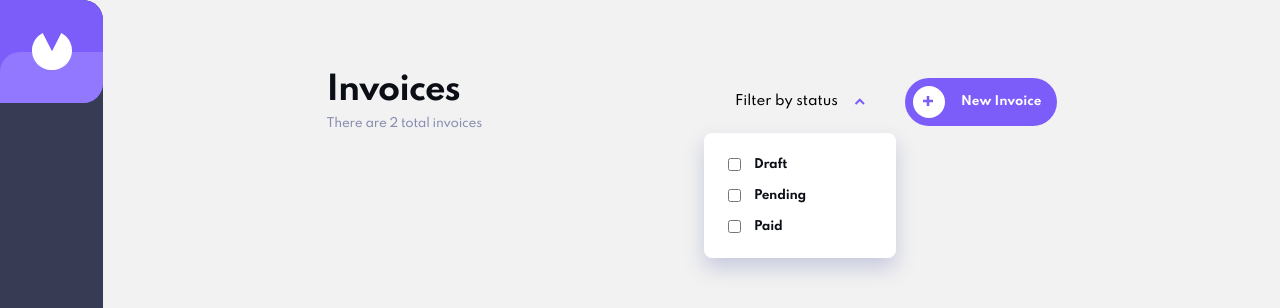
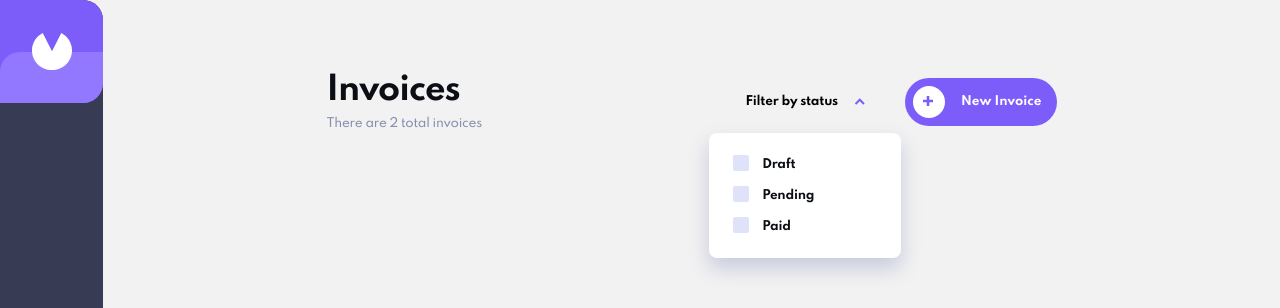
Before and after one commit to yjcyun/frontend_mentor, a Vue app in the folder guru/invoice-app/final-code/: page / in a window 1280 px wide. Both pictures are taken after a click on the button "Filter by status". Shown: the top 308 px of the page. Built offline with nearby package versions, Linux system fonts and the light colour scheme.

Commit message:
invoice: Implement filter by status

```diff
--- a/guru/invoice-app/final-code/src/components/header/FilterStatus.vue
+++ b/guru/invoice-app/final-code/src/components/header/FilterStatus.vue
@@ -1,44 +1,76 @@
 <template>
   <div class="filter">
-    <button class="filter__button" @click="toggleDropdown">
-      <span>Filter by status</span>
+    <button
+      class="filter__button"
+      ref="ref_dropdown_button"
+      @click="showDropdown = !showDropdown"
+    >
+      <span class="h4">{{ label }}</span>
       <span class="filter__button--arrow" :class="addRotateClass">
         <img src="../../assets/icon-arrow-down.svg" alt="" />
       </span>
     </button>
-    <div class="filter__dropdown" v-if="isOpen">
-      <div class="filter__form-control">
-        <input type="checkbox" name="" id="draft" />
-        <label for="draft" class="h4">Draft</label>
-      </div>
-      <div class="filter__form-control">
-        <input type="checkbox" name="" id="pending" />
-        <label for="pending" class="h4">Pending</label>
-      </div>
-      <div class="filter__form-control">
-        <input type="checkbox" name="" id="paid" />
-        <label for="paid" class="h4">Paid</label>
-      </div>
+    <div class="filter__dropdown" ref="ref_dropdown" v-show="showDropdown">
+      <label :for="key" class="h4" v-for="key in Object.keys(options)">
+        <input type="checkbox" :name="key" :id="key" v-model="options[key]" />
+        <div class="filter__checkbox"></div>
+        {{ key }}
+      </label>
     </div>
   </div>
 </template>
 
 <script>
+import { mapActions } from "vuex";
+
 export default {
+  props: {
+    label: { type: String },
+  },
   data() {
     return {
-      isOpen: false,
+      showDropdown: false,
+      options: {
+        draft: false,
+        pending: false,
+        paid: false,
+      },
     };
   },
   computed: {
     addRotateClass() {
-      return this.isOpen ? "rotate" : "";
+      return this.showDropdown ? "rotate" : "";
     },
   },
   methods: {
-    toggleDropdown() {
-      this.isOpen = !this.isOpen;
+    ...mapActions(["updateFilter"]),
+    onClose() {
+      this.showDropdown = false;
     },
+  },
+  watch: {
+    options: {
+      immediate: true,
+      handler(option) {
+        this.updateFilter(option);
+      },
+    },
+  },
+  created() {
+    document.addEventListener("click", (e) => {
+      const filterOptions = this.$refs.ref_dropdown;
+      const filter = this.$refs.ref_dropdown_button;
+
+      if (filter) {
+        if (
+          this.showDropdown &&
+          !filter.contains(e.target) &&
+          !filterOptions.contains(e.target)
+        ) {
+          this.onClose();
+        }
+      }
+    });
   },
 };
 </script>
@@ -70,14 +102,13 @@ export default {
   top: 55px;
 }
 
-.filter__form-control {
+label {
   display: flex;
   gap: 13px;
   cursor: pointer;
-}
-
-.filter__form-control label {
+  position: relative;
   width: 100%;
+  text-transform: capitalize;
 }
 
 .filter__button--arrow {
@@ -87,4 +118,37 @@ export default {
 .filter__button--arrow.rotate {
   transform: rotate(180deg);
 }
+
+input[type="checkbox"] {
+  position: absolute;
+  z-index: -1;
+  opacity: 0;
+}
+
+.filter__checkbox {
+  background-color: #dfe3fa;
+  border-radius: 2px;
+  width: 16px;
+  height: 16px;
+  flex-shrink: 0;
+  margin-top: -2px;
+}
+
+input:checked ~ .filter__checkbox {
+  background-color: var(--color-purple-7C);
+}
+
+input:checked ~ .filter__checkbox::after {
+  left: 6px;
+  top: 0;
+  width: 3px;
+  height: 8px;
+  border: solid var(--color-white);
+  border-width: 0 2px 2px 0;
+  transform: rotate(45deg);
+  box-sizing: unset;
+  content: "";
+  position: absolute;
+  display: block;
+}
 </style>
--- a/guru/invoice-app/final-code/src/components/header/TheHeader.vue
+++ b/guru/invoice-app/final-code/src/components/header/TheHeader.vue
@@ -5,7 +5,7 @@
       <p class="body1 sub-heading">{{ displayInvoiceAmount }}</p>
     </div>
     <div class="end">
-      <FilterStatus />
+      <FilterStatus :label="displayFilterLabel" />
       <base-button mode="btn-1" @click="openInvoiceModal">{{
         displayNewButtonLabel
       }}</base-button>
@@ -14,13 +14,16 @@
 </template>
 
 <script>
-import { mapActions } from "vuex";
+import { mapActions, mapGetters } from "vuex";
 import FilterStatus from "./FilterStatus.vue";
 
 export default {
   props: ["numInvoices"],
   data() {
-    return { width: window.innerWidth };
+    return {
+      width: window.innerWidth,
+      filters: "total",
+    };
   },
   created() {
     window.addEventListener("resize", this.onResize);
@@ -29,12 +32,33 @@ export default {
     window.removeEventListener("resize", this.onResize);
   },
   computed: {
+    ...mapGetters(["getFilter"]),
+    displayFilteredBy() {
+      const filteredBy = Object.keys(this.getFilter).reduce((prev, key) => {
+        if (this.getFilter[key]) {
+          prev[key] = this.getFilter[key];
+        }
+        return prev;
+      }, {});
+      return Object.keys(filteredBy).join(", ");
+    },
     displayInvoiceAmount() {
+      const filteredByObj = Object.keys(this.getFilter).reduce((prev, key) => {
+        if (this.getFilter[key]) {
+          prev[key] = this.getFilter[key];
+        }
+        return prev;
+      }, {});
+      const filteredByArr = Object.keys(filteredByObj);
+
+      const filteredBy =
+        filteredByArr.length === 1 ? filteredByArr[0] : "total";
+
       if (this.numInvoices) {
         if (this.width > 650) {
-          return `There are ${this.numInvoices} total invoices`;
+          return `There are ${this.numInvoices} ${filteredBy} invoices`;
         } else {
-          return `${this.numInvoices} invoices`;
+          return `${this.numInvoices}  invoices`;
         }
       } else {
         return "No invoices";
@@ -45,6 +69,13 @@ export default {
         return `New Invoice`;
       } else {
         return `New`;
+      }
+    },
+    displayFilterLabel() {
+      if (this.width > 650) {
+        return `Filter by status`;
+      } else {
+        return `Filter`;
       }
     },
   },
--- a/guru/invoice-app/final-code/src/store.js
+++ b/guru/invoice-app/final-code/src/store.js
@@ -4,6 +4,7 @@ export const store = createStore({
   state: {
     invoiceModal: null,
     invoices: [],
+    filter: [],
     editInvoice: null,
   },
   getters: {
@@ -20,6 +21,19 @@ export const store = createStore({
     },
     getInvoiceModal(state) {
       return state.invoiceModal;
+    },
+    getFilter(state) {
+      return state.filter;
+    },
+    getInvoicesByFilter(state) {
+      const noFilters = !Object.values(state.filter).some(Boolean);
+      if (noFilters) return state.invoices;
+
+      return state.invoices.filter((inv) => {
+        return Object.entries(state.filter).some(
+          ([key, value]) => key === inv.status && value
+        );
+      });
     },
   },
   mutations: {
@@ -46,6 +60,9 @@ export const store = createStore({
     deleteInvoice(state, id) {
       state.invoices = state.invoices.filter((inv) => inv.id !== id);
     },
+    updateFilter(state, payload) {
+      state.filter = payload;
+    },
   },
   actions: {
     toggleModal(context) {
@@ -69,5 +86,8 @@ export const store = createStore({
     deleteInvoice(context, id) {
       context.commit("deleteInvoice", id);
     },
+    updateFilter(context, filter) {
+      context.commit("updateFilter", filter);
+    },
   },
 });
--- a/guru/invoice-app/final-code/src/views/InvoicesPage.vue
+++ b/guru/invoice-app/final-code/src/views/InvoicesPage.vue
@@ -10,6 +10,7 @@
 import InvoiceList from "../components/invoices/InvoiceList.vue";
 import TheHeader from "../components/header/TheHeader.vue";
 import EmptyInvoice from "../components/invoices/EmptyInvoice.vue";
+import { mapGetters } from "vuex";
 
 export default {
   components: {
@@ -19,8 +20,10 @@ export default {
   },
   methods: {},
   computed: {
+    ...mapGetters(["getInvoices", "getInvoicesByFilter"]),
+
     invoices() {
-      return this.$store.getters.getInvoices;
+      return this.getInvoicesByFilter;
     },
   },
 };
```
